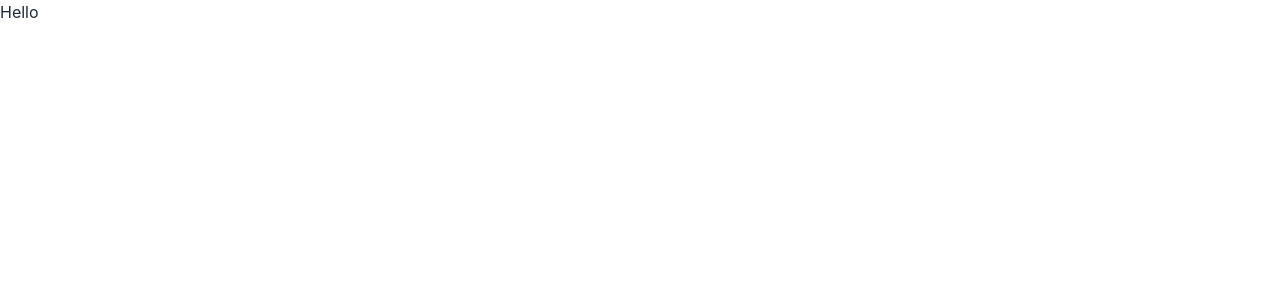
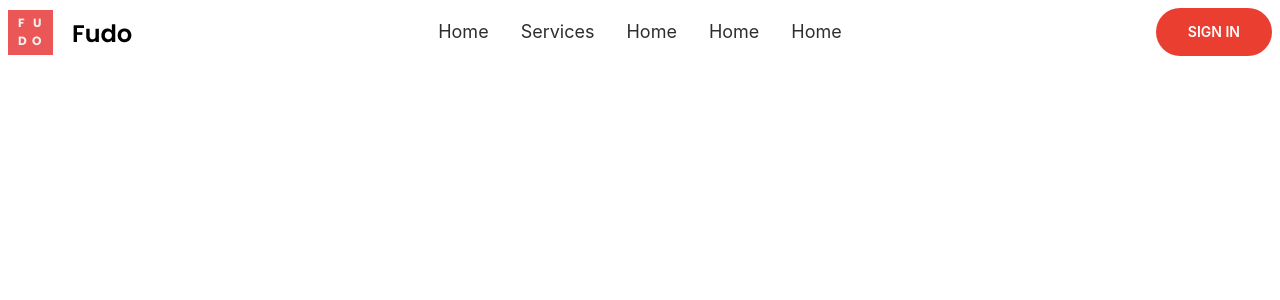
Before and after one commit to JubayerP/fudo-client, a React (Create React App) app: page / in a window 1280 px wide. Shown: the top 300 px of the page. Built offline with nearby package versions, Linux system fonts and the light colour scheme.

Commit message:
navbar added

```diff
--- a/src/App.js
+++ b/src/App.js
@@ -1,9 +1,11 @@
+import { RouterProvider } from 'react-router-dom';
 import './App.css';
+import { router } from './Routes/Routes';
 
 function App() {
   return (
     <div className="">
-      <h1>Hello</h1>
+      <RouterProvider router={router}/>
     </div>
   );
 }
--- a/src/Pages/Shared/Navbar/Navbar.js
+++ b/src/Pages/Shared/Navbar/Navbar.js
@@ -1,30 +1,39 @@
 import React from 'react';
-import { Link } from 'react-router-dom';
+import { Link, NavLink } from 'react-router-dom';
+import logo from '../../../assets/logo.png';
 
 const Navbar = () => {
     const menuItems = <>
-        <Link></Link>
+        <NavLink to='/'><li>Home</li></NavLink>
+        <NavLink to='/services'><li>Services</li></NavLink>
+        <NavLink to='/'><li>Home</li></NavLink>
+        <NavLink to='/'><li>Home</li></NavLink>
+        <NavLink to='/'><li>Home</li></NavLink>
     </>
     return (
-        <div className="navbar bg-base-100">
+        <div className="navbar no-animation">
   <div className="navbar-start">
     <div className="dropdown">
       <label tabIndex={0} className="btn btn-ghost lg:hidden">
         <svg xmlns="http://www.w3.org/2000/svg" className="h-5 w-5" fill="none" viewBox="0 0 24 24" stroke="currentColor"><path strokeLinecap="round" strokeLinejoin="round" strokeWidth="2" d="M4 6h16M4 12h8m-8 6h16" /></svg>
       </label>
-      <ul tabIndex={0} className="menu menu-compact dropdown-content mt-3 p-2 shadow bg-base-100 rounded-box w-52">
-
+      <ul tabIndex={0} className="menu text-secondary menu-compact dropdown-content mt-3 p-2 shadow bg-base-100 rounded-box w-52">
+        {menuItems}
       </ul>
     </div>
-    <a className="btn btn-ghost normal-case text-xl">daisyUI</a>
+                <Link to='/'>
+                    <img src={logo} alt="" />
+    </Link>
   </div>
   <div className="navbar-center hidden lg:flex">
-    <ul className="menu menu-horizontal px-1">
-
+    <ul className="space-x-8 menu-horizontal px-1 text-secondary text-lg">
+           {menuItems}
     </ul>
   </div>
   <div className="navbar-end">
-    <a className="btn">Get started</a>
+    <Link to='/'>
+        <button className="btn bg-primary hover:bg-primary border-0 px-8 rounded-full text-white">Sign In</button>
+    </Link>
   </div>
 </div>
     );
--- /dev/null
+++ b/src/Routes/Routes.js
@@ -0,0 +1,12 @@
+import { createBrowserRouter } from "react-router-dom";
+import Main from "../Layout/Main";
+
+export const router = createBrowserRouter([
+    {
+        path: '/',
+        element: <Main />,
+        children: [
+
+        ]
+    }
+])
--- a/tailwind.config.js
+++ b/tailwind.config.js
@@ -5,4 +5,16 @@ module.exports = {
     extend: {},
   },
   plugins: [require("daisyui")],
+  daisyui: {
+    themes: [
+      {
+        mytheme: {
+          "primary": "#EA3F30",
+          "secondary": "#2E2E2E",
+          "accent": "#FEF5F5",
+
+        }
+      }
+    ]
+  },
 }
```
Also changed, not shown: src/assets/logo.png (added).
